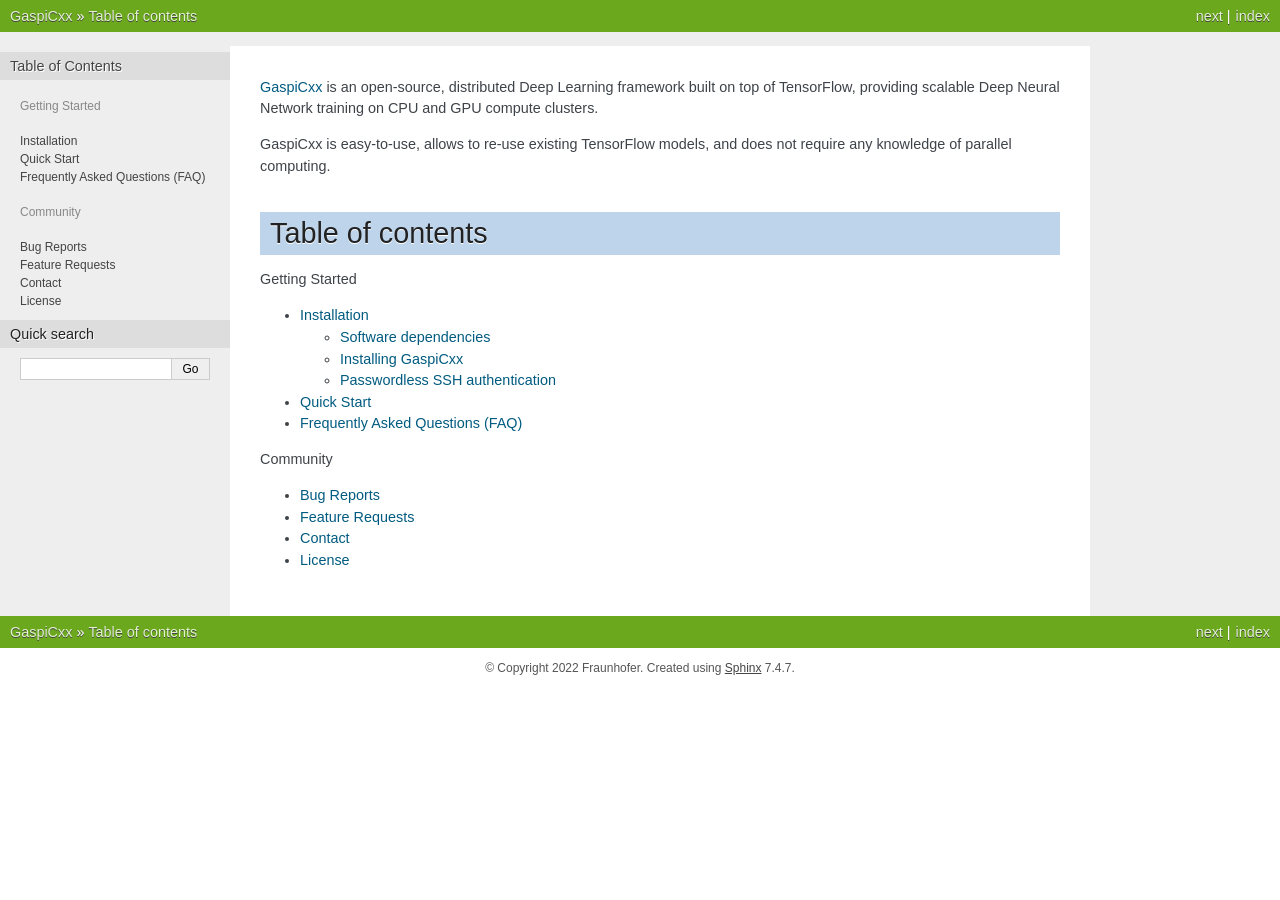
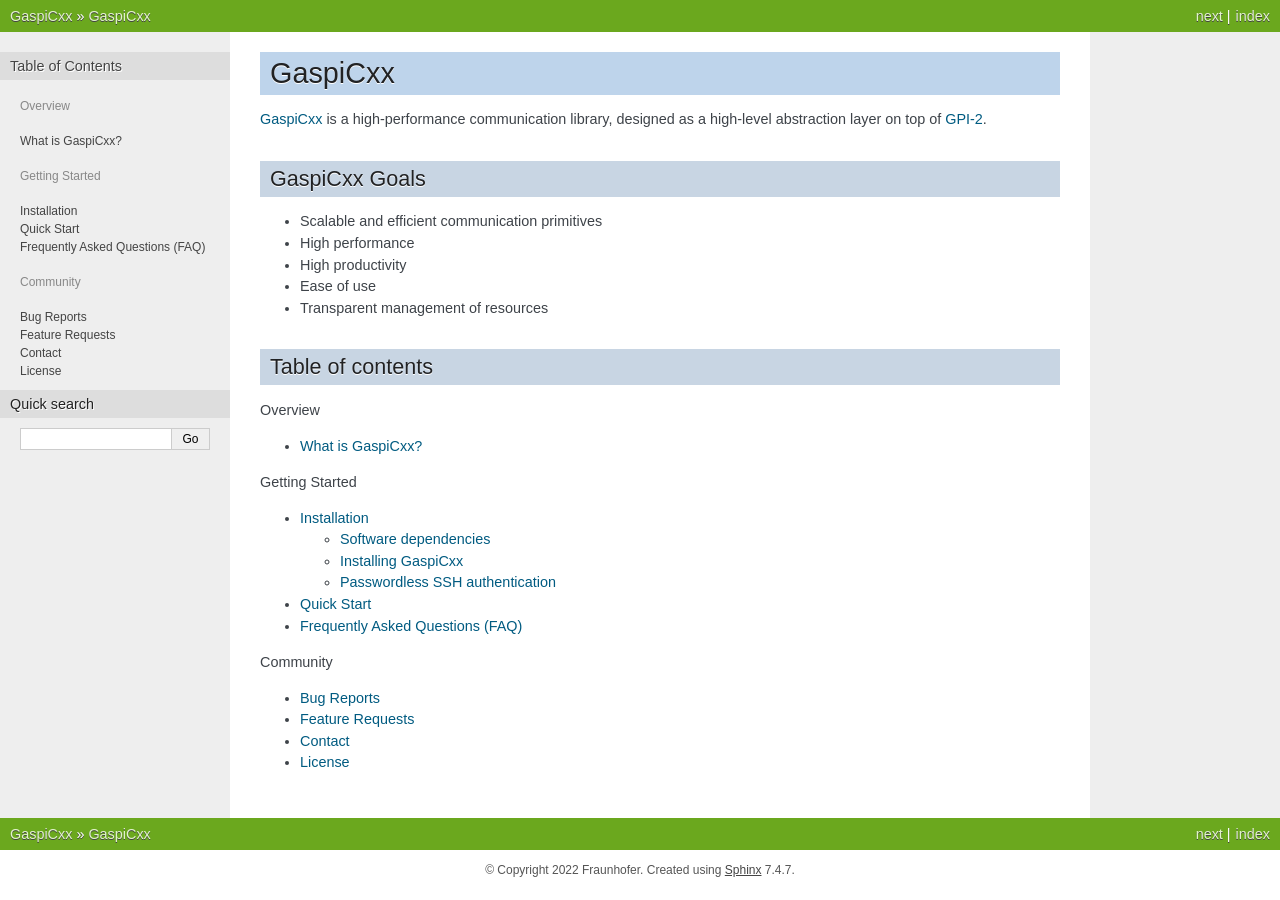
Before and after one commit to cc-hpc-itwm/GaspiCxx, a Sphinx documentation site: the page built from docs/source/index.rst, in a window 1280 px wide. Built offline with Sphinx 7.4.7, drawn with Linux system fonts in a browser that asks for light colours.

Commit message:
docst: update overview

```diff
--- a/docs/source/index.rst
+++ b/docs/source/index.rst
@@ -1,14 +1,30 @@
-|
+GaspiCxx
+========
+
 `GaspiCxx <https://github.com/cc-hpc-itwm/GaspiCxx>`_
-is an open-source, distributed Deep Learning framework built on top of TensorFlow,
-providing scalable Deep Neural Network training on CPU and GPU compute clusters.
+is a high-performance communication library, designed as a high-level abstraction layer
+on top of `GPI-2 <https://github.com/cc-hpc-itwm/GPI-2>`_.
 
-GaspiCxx is easy-to-use, allows to re-use existing TensorFlow models,
-and does not require any knowledge of parallel computing.
+
+GaspiCxx Goals
+^^^^^^^^^^^^^^
+
+* Scalable and efficient communication primitives
+* High performance
+* High productivity
+* Ease of use
+* Transparent management of resources
+
 
 
 Table of contents
-=================
+^^^^^^^^^^^^^^^^^
+
+.. toctree::
+  :maxdepth: 1
+  :caption: Overview
+
+  overview
 
 .. toctree::
   :maxdepth: 2
```
Also changed, not shown: docs/source/overview.rst (added, +38 -0 lines).
